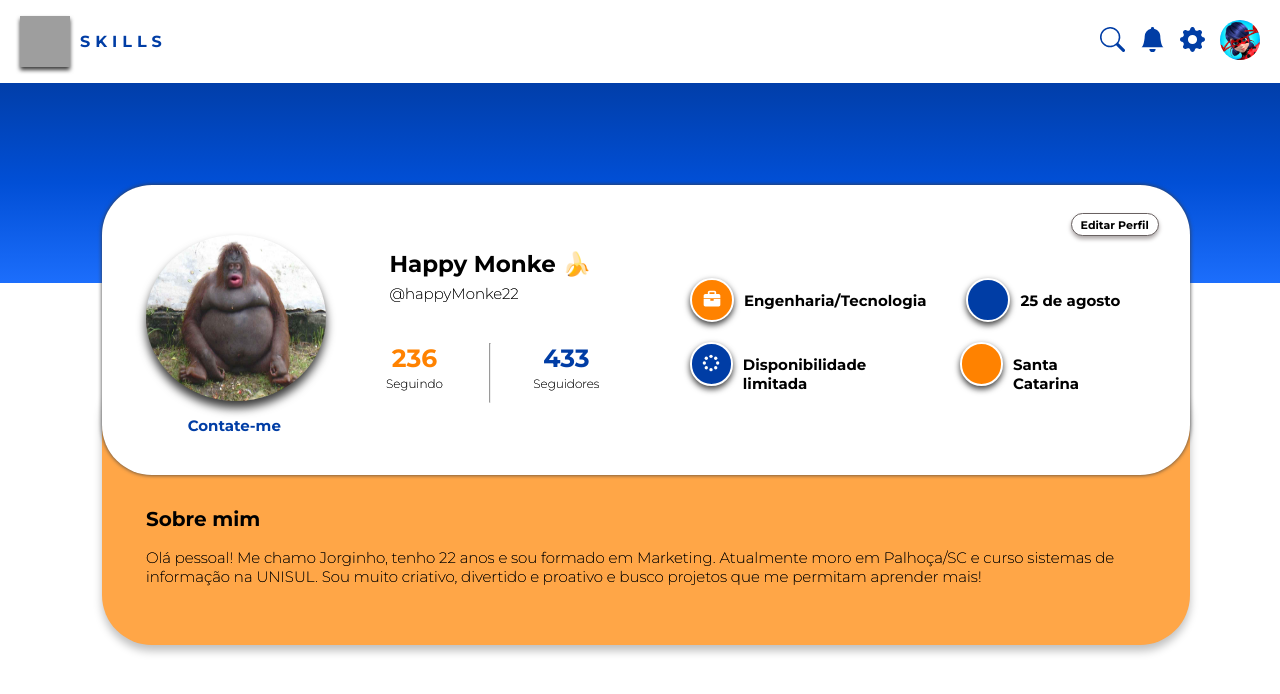
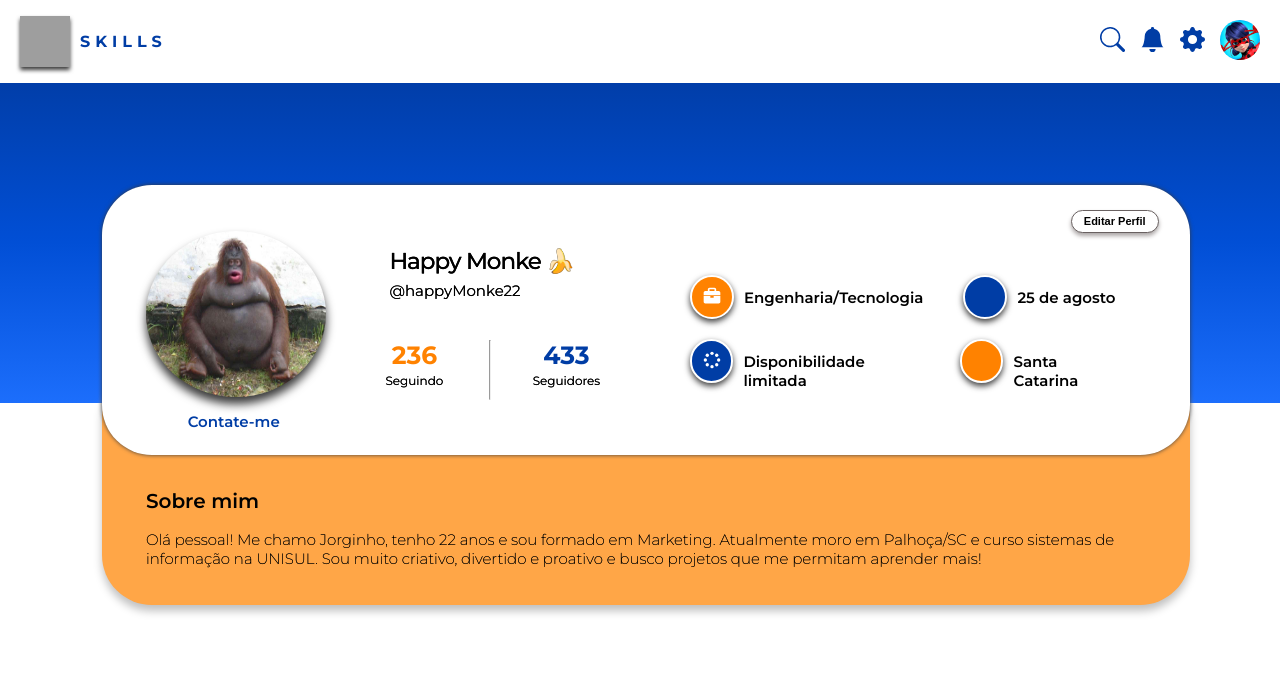
Before and after one commit to SA-Back-End/Front-End, a React (Create React App) app: page /perfil in a window 1280 px wide. Shown: the top 694 px of the page. Built offline with nearby package versions, Linux system fonts and the light colour scheme; grey boxes are pictures that could not be loaded; some icons are missing.

Commit message:
Alterando fontes

```diff
--- a/src/index.css
+++ b/src/index.css
@@ -1,10 +1,10 @@
-/* @import url('https://fonts.googleapis.com/css2?family=Montserrat:wght@100;200&display=swap'); */
-@import url('https://fonts.googleapis.com/css2?family=Montserrat:ital,wght@0,100;0,200;0,700;0,900;1,700&display=swap');
+@import url('https://fonts.googleapis.com/css2?family=Montserrat:wght@100;200&display=swap');
+/* @import url('https://fonts.googleapis.com/css2?family=Montserrat:ital,wght@0,100;0,200;0,700;0,900;1,700&display=swap'); */
 
 /*tela padrão: 1280x720*/
-* {
+/* * {
   font-family: 'Montserrat', sans-serif;
-}
+} */
 
 body {
   margin: 0;
--- a/src/pages/tela-aboutUs/telaAboutUs.css
+++ b/src/pages/tela-aboutUs/telaAboutUs.css
@@ -1,4 +1,4 @@
-/* @import url('https://fonts.googleapis.com/css2?family=Montserrat:ital,wght@0,100;0,200;0,700;0,900;1,700&display=swap'); */
+@import url('https://fonts.googleapis.com/css2?family=Montserrat:ital,wght@0,100;0,200;0,300;0,400;0,500;0,600;0,700;0,800;0,900;1,500&display=swap');
 
 /*aumentar a fonte das coisas --> olhar no figma*/
 
@@ -11,6 +11,7 @@
   width: 100%;
   height: 100vh;
   position: relative;
+  font-family: 'Montserrat', sans-serif;
 }
 
 .TelaAboutUs::before {
@@ -100,6 +101,8 @@
   background-color: #003DA5;
   color: white;
   transition-duration: 0.8s;
+  font-size: medium;
+  font-weight: 100;
 }
 
 .TelaAboutUs .btn:hover {
--- a/src/pages/tela-aboutUs/telaAboutUs.js
+++ b/src/pages/tela-aboutUs/telaAboutUs.js
@@ -25,7 +25,7 @@ const TelaAboutUs = () => {
           <h1 className='nome'>S K I L L S</h1>
           <p className='slogan'>Encontre os parceiros <span className='laranja'>ideais</span> para os seus projetos</p>
           <a href=''>
-            <button className='btn' htype="button">Saiba mais</button>
+            <button className='btn' type="button">Saiba mais</button>
           </a>
         </div>
       </div>
--- a/src/pages/tela-cadastro/telaCadastro.css
+++ b/src/pages/tela-cadastro/telaCadastro.css
@@ -1,3 +1,4 @@
+@import url('https://fonts.googleapis.com/css2?family=Montserrat:ital,wght@0,100;0,200;0,300;0,400;0,500;0,600;0,700;0,800;0,900;1,500&display=swap');
 /*tela padrão 1366x768*/
 
 .TelaCadastro {
@@ -7,6 +8,7 @@
     width: 100%;
     height: 100vh;
     overflow: hidden;
+    font-family: 'Montserrat', sans-serif;
 }
 
 .TelaCadastro .containers {
@@ -71,8 +73,10 @@
     border: 2px solid #003DA5;
     height: 40px;
     padding-left: 10px;
-    font-weight: bold;
+    font-weight: 300;
     color: #000;
+    font-size: 15px;
+    letter-spacing: 1px;
 }
 
 .TelaCadastro .left-container .quadrado-branco .nome {
--- a/src/pages/tela-cadastro/telaCadastro.js
+++ b/src/pages/tela-cadastro/telaCadastro.js
@@ -35,7 +35,7 @@ function TelaCadastro() {
                             <input type="text" className="ultimo_nome" placeholder='Último Nome' />
                         </div>
                         <div className='user_email'>
-                            <input type="text" className="usuario" placeholder=' Nome de usuário' />
+                            <input type="text" className="usuario" placeholder='Nome de usuário' />
                             <input type="text" className="email" placeholder='E-mail' />
                         </div>
                         <div className='button_submit'>
--- a/src/pages/tela-login/login.css
+++ b/src/pages/tela-login/login.css
@@ -1,3 +1,4 @@
+@import url('https://fonts.googleapis.com/css2?family=Montserrat:ital,wght@0,100;0,200;0,300;0,400;0,500;0,600;0,700;0,800;0,900;1,500&display=swap');
 /*tela padrao 1366x768*/
 
 /*div principal*/
@@ -6,6 +7,7 @@
   height: 100vh;
   background: linear-gradient(45deg, rgba(0, 61, 165, 1) 0%, rgba(0, 82, 224, 1) 35%, rgba(0, 0, 0, 1) 100%);
   overflow: hidden;
+  font-family: 'Montserrat', sans-serif;
 }
 
 /*---------------------------------*/
@@ -87,7 +89,7 @@
   height: 45px;
   margin-top: 5px;
   font-size: 15px;
-  font-weight: bold;
+  font-weight: 500;
   padding-left: 15px;
 }
 
@@ -124,6 +126,7 @@
   font-size: medium;
   color: #fafafa;
   border: 2px;
+  font-weight: 300;
 }
 
 .TelaLogin .a-login {
--- a/src/pages/tela-perfil/nieto-EditProfile/EditProfile.css
+++ b/src/pages/tela-perfil/nieto-EditProfile/EditProfile.css
@@ -1,9 +1,12 @@
+@import url('https://fonts.googleapis.com/css2?family=Montserrat:ital,wght@0,100;0,200;0,300;0,400;0,500;0,600;0,700;0,800;0,900;1,500&display=swap');
+
 /*tela padrão: 1366x768*/
 
 .EditProfile {
     margin: 0;
     padding: 0;
     box-sizing: border-box;
+    font-family: 'Montserrat', sans-serif;
 }
 
 /*----------------*/
@@ -95,6 +98,7 @@
     width: 80%;
     margin-left: 10%;
     margin-right: 10%;
+    font-weight: 400;
 }
 
 /*<ul> . Está agrupando 'horizontalmente' a dupla <label> + <input>*/
@@ -128,7 +132,7 @@ textarea,
 select,
 option {
     font-size: 13px;
-    font-weight: bold;
+    font-weight: 600;
     border-radius: 15px;
     border: 1px solid #969595;
     text-align: left;
--- a/src/pages/tela-perfil/nieto-EditProfile/EditProfile.js
+++ b/src/pages/tela-perfil/nieto-EditProfile/EditProfile.js
@@ -20,7 +20,7 @@ const EditProfile = () => {
                         </div>
                         <div className='buttons'>
                             <Link to={'/perfil'}><button className='profileButton cancel'>Cancelar</button></Link>
-                            <Link to={'/perfil'}><button className='profileButton save'>Salvar</button></Link>
+                            <Link to={'/perfil'}><button className='profileButton save' type='submit'>Salvar</button></Link>
                         </div>
                     </div>
                 </div>
--- a/src/pages/tela-perfil/telaPerfil.css
+++ b/src/pages/tela-perfil/telaPerfil.css
@@ -1,9 +1,12 @@
+@import url('https://fonts.googleapis.com/css2?family=Montserrat:ital,wght@0,100;0,200;0,300;0,400;0,500;0,600;0,700;0,800;0,900;1,500&display=swap');
+
 /* tela padrão 1366x768 */
 
 .TelaPerfil {
     margin: 0;
     padding: 0;
     box-sizing: border-box;
+    font-family: 'Montserrat', sans-serif;
 }
 
 /*-----------------------*/
@@ -12,7 +15,7 @@
     display: flex;
     position: relative;
     width: 100%;
-    height: 25vh;
+    height: 40vh;
     background: linear-gradient(to bottom, #013ea9, #014fd6, #1c6efc);
 }
 
@@ -26,7 +29,7 @@
     z-index: 2;
 
     width: 85%;
-    height: 290px;
+    height: 270px;
     margin-top: 8%;
     margin-left: 8%;
 
@@ -52,6 +55,14 @@
     margin-left: 2%;
 }
 
+.TelaPerfil .div-Atalhos {
+    font-weight: 100;
+    position: relative;
+    top:23%;
+    left: 4%;
+    margin-left: 200%;
+}
+
 /* <img> */
 .TelaPerfil .iconPerfil {
     border-radius: 100%;
@@ -73,17 +84,20 @@
 
 .TelaPerfil .infoHeader a {
     font-size: 15px;
-    font-weight: bold;
+    font-weight: 550;
     position: absolute;
     margin: 1% 0 0 2%;
     color: #003da5;
     text-decoration: none;
-}
+    }
 
 
 .TelaPerfil .infoHeader h1 {
     font-size: 23px;
+    font-weight: 500;
     margin-bottom: 6px;
+    filter: drop-shadow(0 0px 0px black);
+    letter-spacing: -1px;
 }
 
 /* <div> para armazenar infos gerais da conta */
@@ -150,7 +164,7 @@
 .TelaPerfil .spanIcon {
     margin: 13px 0 0 10px;
     font-size: 15px;
-    font-weight: bold;
+    font-weight: 600;
 }
 
 .TelaPerfil .div-blueIcon {
@@ -218,7 +232,7 @@
     z-index: 1;
 
     width: 85%;
-    height: 280px;
+    height: 240px;
     margin: 22% 0 0 8%;
 
     border-radius: 50px;
@@ -240,10 +254,12 @@
 .TelaPerfil .container-perfil-aboutMe-infos p {
     font-size: 15px;
     filter: drop-shadow(0 0px 0px black);
+    font-weight: 200;
 }
 
 .TelaPerfil .container-perfil-aboutMe-infos h2 {
     font-size: 20px;
+    font-weight: 600;
 }
 
 /* Estilos para resolução 1920x1080 */
--- a/src/pages/tela-perfil/telaPerfil.js
+++ b/src/pages/tela-perfil/telaPerfil.js
@@ -86,7 +86,6 @@ function TelaPerfil() {
                         </p>
                     </div>
                 </div>
-
             </div>
 
         </div>
```
